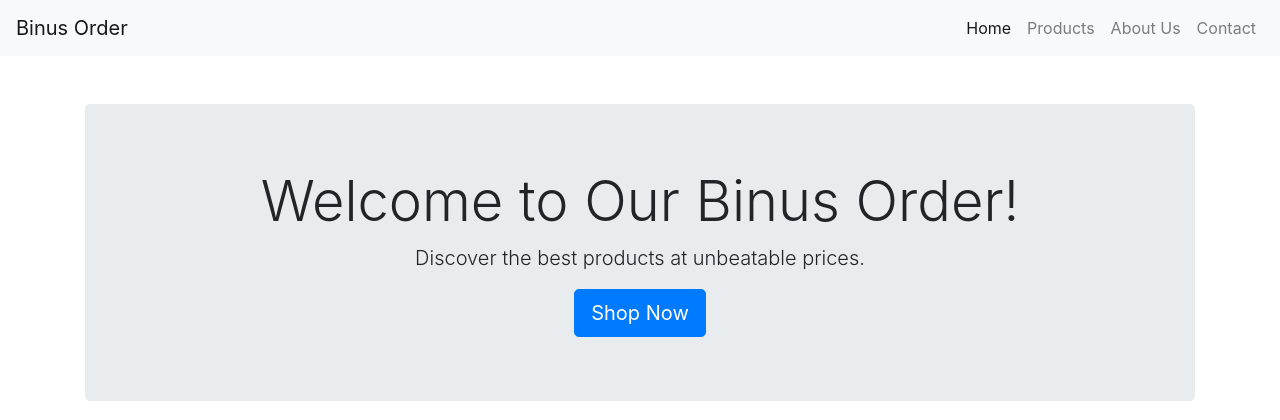
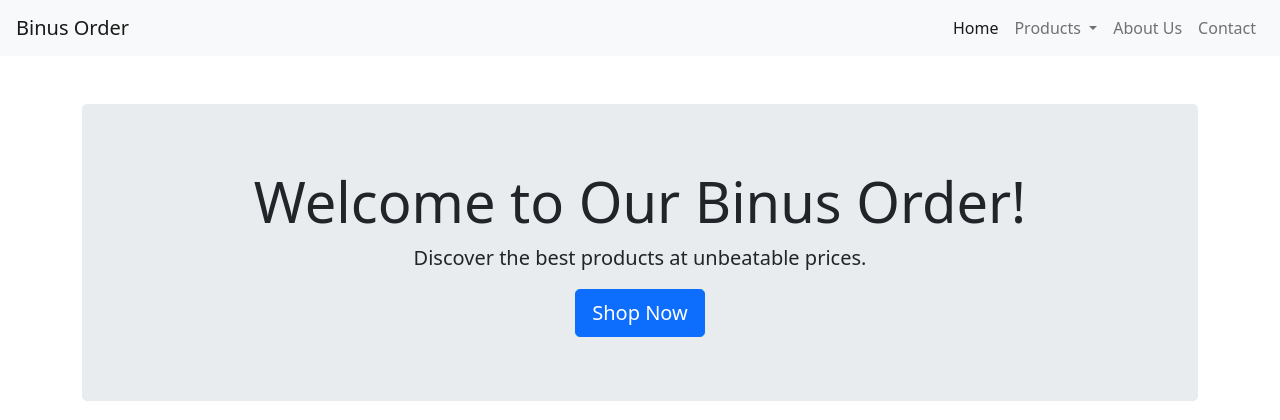
Before and after one commit to Tois286/binus, a PHP site: page / in a window 1280 px wide. Shown: the top 420 px of the page. Run offline with PHP 8.4, Linux system fonts and the light colour scheme; some libraries are stand-ins or nearby versions.

Commit message:
dropdown products

```diff
--- a/index.php
+++ b/index.php
@@ -9,6 +9,8 @@
     <!-- Bootstrap CSS (optional, jika ingin menggunakan) -->
     <link rel="stylesheet" href="https://stackpath.bootstrapcdn.com/bootstrap/4.5.2/css/bootstrap.min.css">
     <link rel="stylesheet" href="https://cdnjs.cloudflare.com/ajax/libs/font-awesome/6.0.0-beta3/css/all.min.css">
+    <link href="https://cdn.jsdelivr.net/npm/bootstrap@5.0.2/dist/css/bootstrap.min.css" rel="stylesheet" integrity="sha384-EVSTQN3/azprG1Anm3QDgpJLIm9Nao0Yz1ztcQTwFspd3yD65VohhpuuCOmLASjC" crossorigin="anonymous">
+
 </head>
 
 <body>
@@ -26,6 +28,7 @@
     <script src="https://code.jquery.com/jquery-3.5.1.slim.min.js"></script>
     <script src="https://cdn.jsdelivr.net/npm/@popperjs/core@2.0.7/dist/umd/popper.min.js"></script>
     <script src="https://stackpath.bootstrapcdn.com/bootstrap/4.5.2/js/bootstrap.min.js"></script>
+    <script src="https://cdn.jsdelivr.net/npm/bootstrap@5.0.2/dist/js/bootstrap.bundle.min.js" integrity="sha384-MrcW6ZMFYlzcLA8Nl+NtUVF0sA7MsXsP1UyJoMp4YLEuNSfAP+JcXn/tWtIaxVXM" crossorigin="anonymous"></script>
 </body>
 
 </html>
--- a/module/header.php
+++ b/module/header.php
@@ -2,7 +2,7 @@
 <header>
     <nav class="navbar navbar-expand-lg navbar-light bg-light">
         <a class="navbar-brand" href="#">Binus Order</a>
-          <button class="navbar-toggler" type="button" data-toggle="collapse" data-target="#navbarNav" aria-controls="navbarNav" aria-expanded="false" aria-label="Toggle navigation">
+        <button class="navbar-toggler" type="button" data-bs-toggle="collapse" data-bs-target="#navbarNav" aria-controls="navbarNav" aria-expanded="false" aria-label="Toggle navigation">
             <span class="navbar-toggler-icon"></span>
         </button>
         <div class="collapse navbar-collapse" id="navbarNav">
@@ -10,8 +10,15 @@
                 <li class="nav-item active">
                     <a class="nav-link" href="#">Home <span class="sr-only">(current)</span></a>
                 </li>
-                  <li class="nav-item">
-                      <a class="nav-link" href="#">Products</a>
+                <li class="nav-item dropdown">
+                    <a class="nav-link dropdown-toggle" href="#" id="dropdownMenuButton1" role="button" data-bs-toggle="dropdown" aria-expanded="false">
+                        Products
+                    </a>
+                    <ul class="dropdown-menu" aria-labelledby="dropdownMenuButton1">
+                        <li><a class="dropdown-item" href="#">Service Laptop</a></li>
+                        <li><a class="dropdown-item" href="#">Jasa Design Web</a></li>
+                        <li><a class="dropdown-item" href="#">Jasa Design</a></li>
+                    </ul>
                 </li>
                 <li class="nav-item">
                     <a class="nav-link" href="#">About Us</a>
@@ -19,10 +26,13 @@
                 <li class="nav-item">
                     <a class="nav-link" href="#">Contact</a>
                 </li>
-                  <!-- <li class="nav-item">
-                      <a class="nav-link" href="#">Login</a>
-                  </li> -->
             </ul>
         </div>
     </nav>
+
+    <!-- Bootstrap CSS -->
+    <link href="https://cdn.jsdelivr.net/npm/bootstrap@5.0.2/dist/css/bootstrap.min.css" rel="stylesheet" integrity="sha384-EVSTQN3/azprG1Anm3QDgpJLIm9Nao0Yz1ztcQTwFspd3yD65VohhpuuCOmLASjC" crossorigin="anonymous">
+
+    <!-- Bootstrap Bundle JS (including Popper.js) -->
+    <script src="https://cdn.jsdelivr.net/npm/bootstrap@5.0.2/dist/js/bootstrap.bundle.min.js" integrity="sha384-MrcW6ZMFYlzcLA8Nl+NtUVF0sA7MsXsP1UyJoMp4YLEuNSfAP+JcXn/tWtIaxVXM" crossorigin="anonymous"></script>
 </header>
```
Lines whose indentation alone changed are shown as unchanged.
